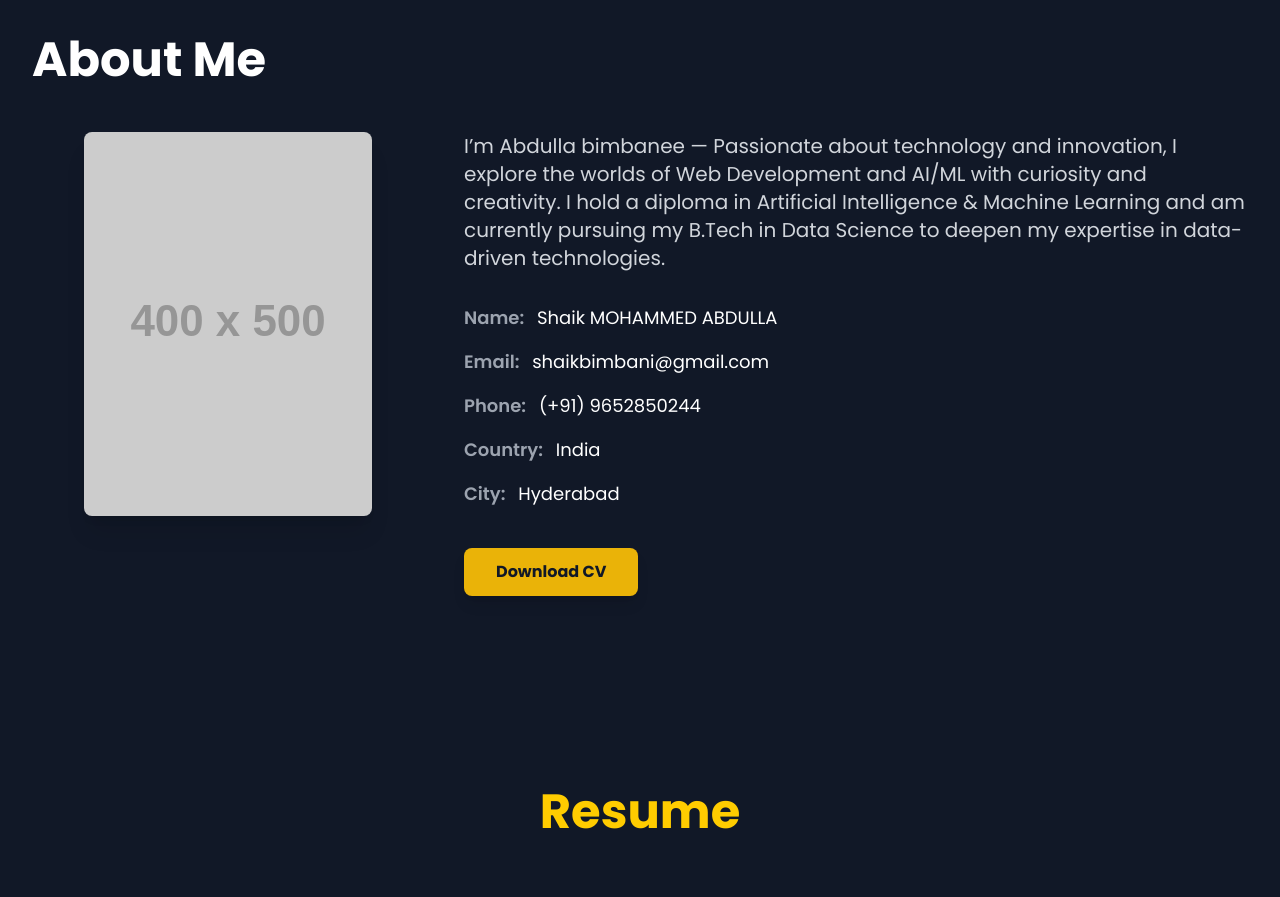
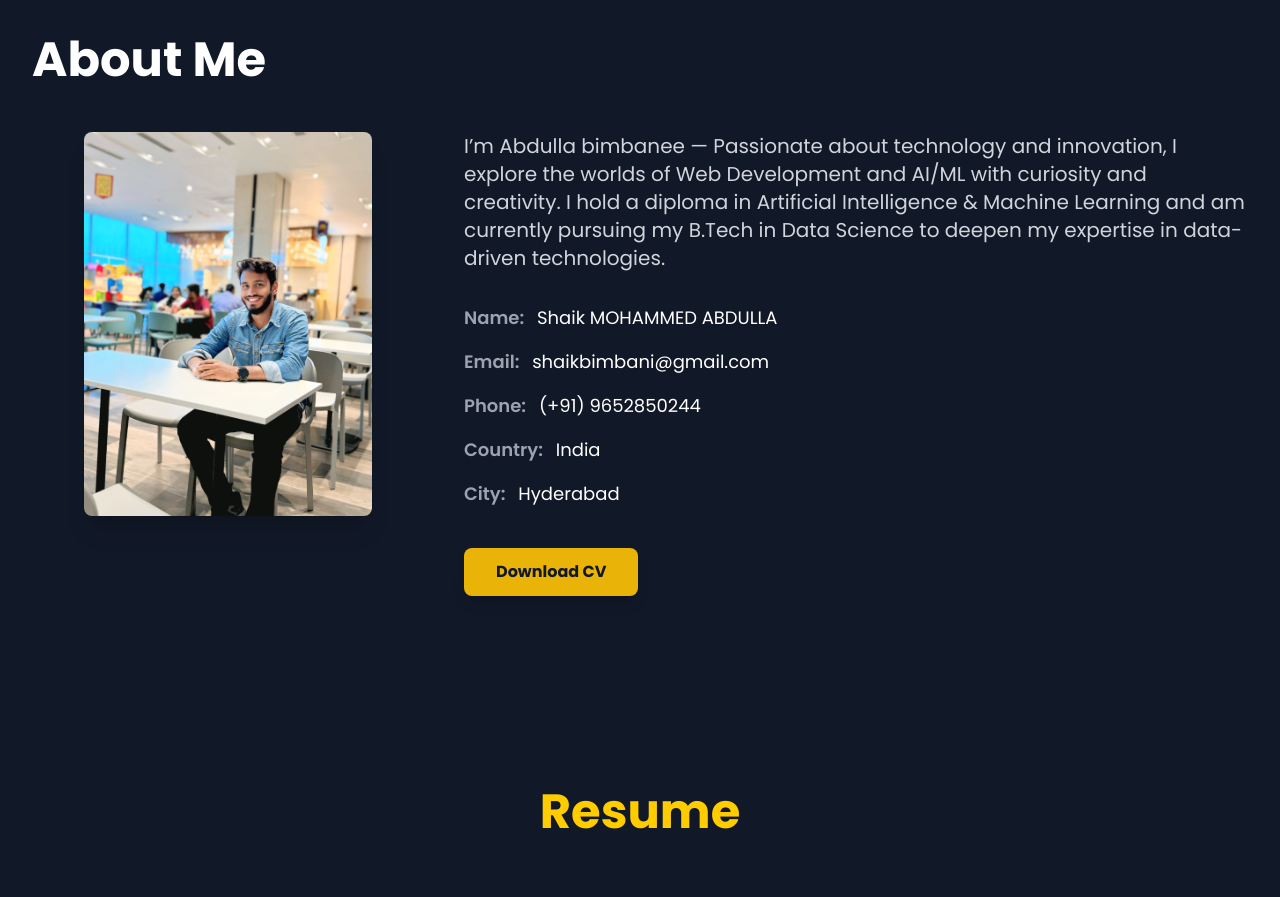
Before and after one commit to abdullabimbanee/abdullabimbanee, a plain HTML site: page index.html in a window 1280 px wide. Shown: the part 860-1757 px from the top of the page. Drawn offline with nearby package versions, Linux system fonts and the light colour scheme; placeholder pictures from the web are drawn by us.

```diff
--- a/index.html
+++ b/index.html
@@ -150,7 +150,7 @@
             <div class="flex flex-col md:flex-row gap-10 items-center md:items-start">
 
                 <div class="w-full md:w-1/3 flex justify-center">
-                    <img src="*\smab.jpeg"
+                    <img src="smab.jpeg"
                         alt="Shaik MOHAMMED ABDULLA Profile" class="rounded-lg shadow-xl object-cover w-72 h-96"
                         onerror="this.onerror=null; this.src='https://placehold.co/400x500/1C1C1C/FFCC00?text=Image+Missing';">
                 </div>
```
